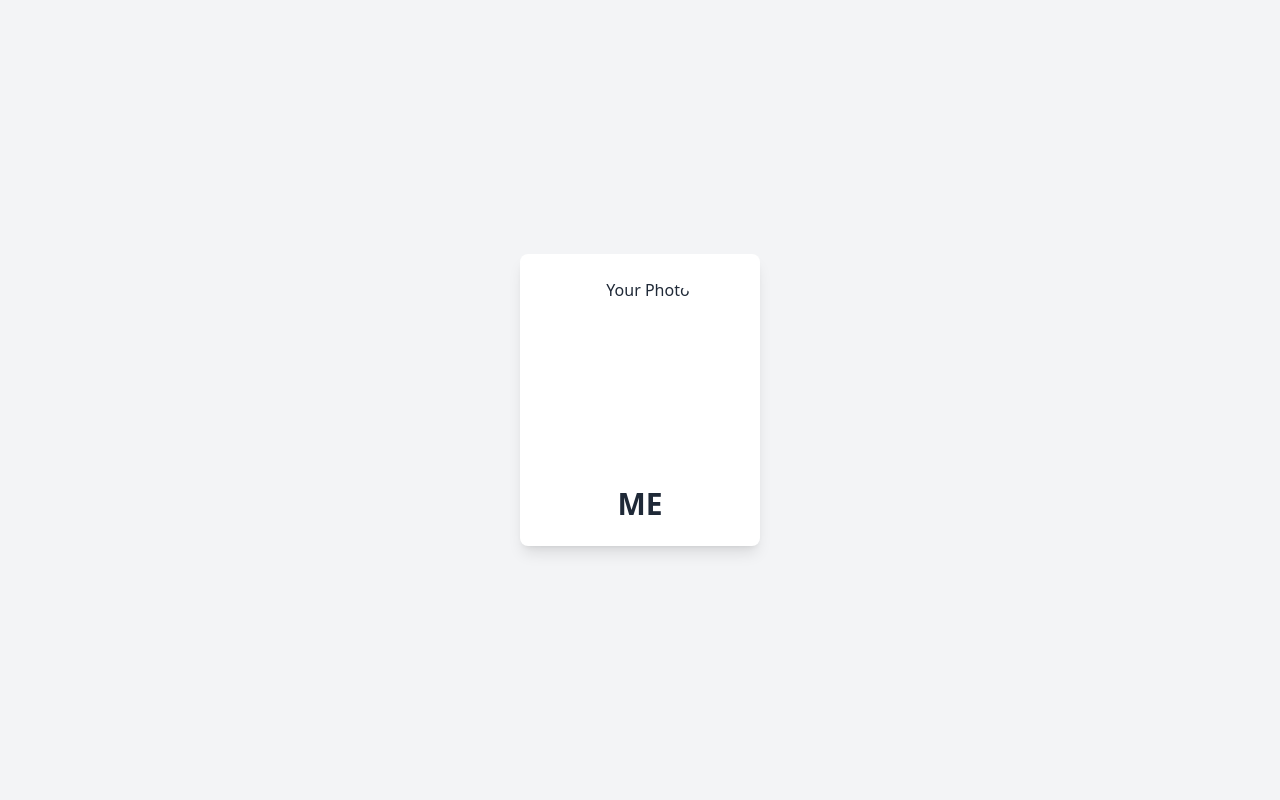
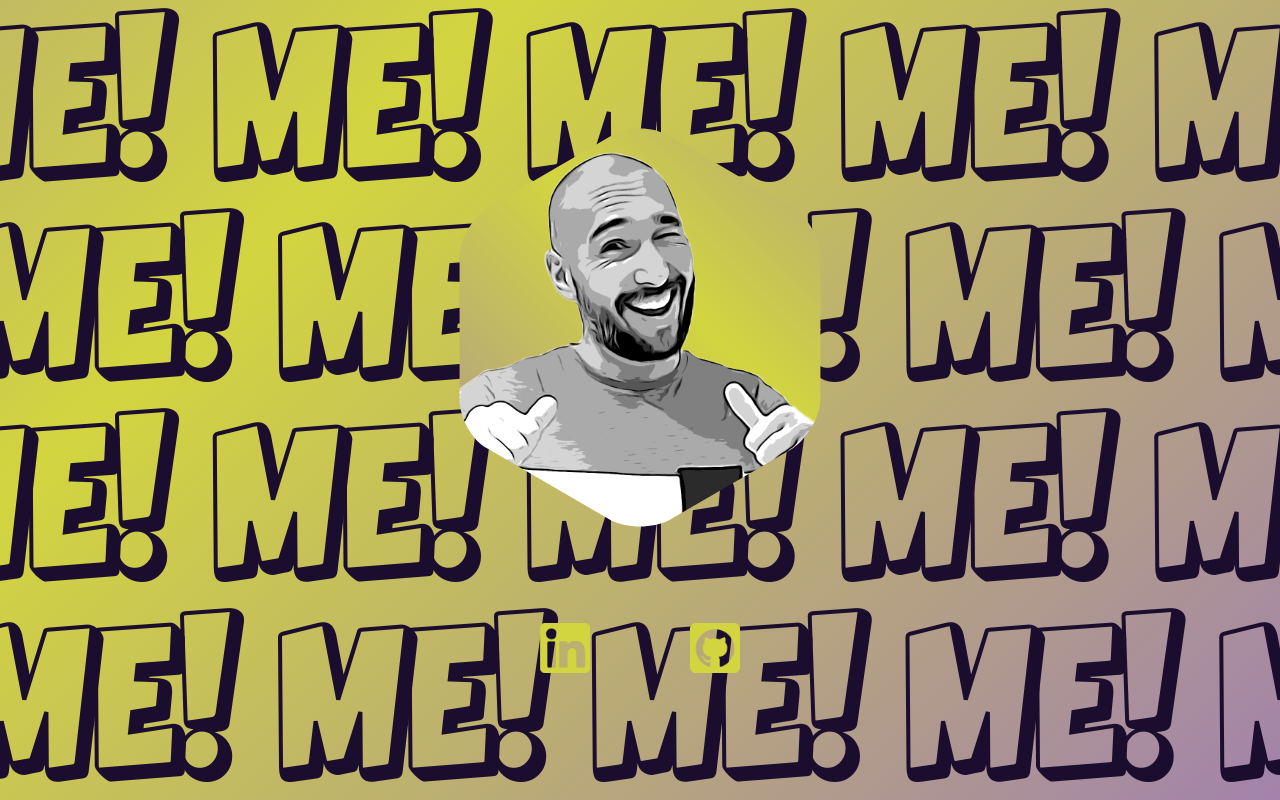
Before and after one commit to Sanchodelniglo/me, a plain HTML site: page index.html in a window 1280 px wide. Drawn offline with nearby package versions, Linux system fonts and the light colour scheme.

Commit message:
Me page done

```diff
--- a/index.html
+++ b/index.html
@@ -1,20 +1,52 @@
 <!DOCTYPE html>
 <html lang="en">
-<head>
-  <meta charset="UTF-8">
-  <meta name="viewport" content="width=device-width, initial-scale=1.0">
-  <link href="https://cdn.jsdelivr.net/npm/daisyui@4.12.10/dist/full.min.css" rel="stylesheet" type="text/css" />
-  <title>Landing Page</title>
-</head>
-<body class="bg-gray-100 flex items-center justify-center h-screen">
+  <head>
+    <meta charset="UTF-8">
+    <meta name="viewport" content="width=device-width, initial-scale=1.0">
 
-  <div class="max-w-md bg-white rounded-lg shadow-lg p-6 space-y-4 text-center">
+    <!-- Include Tailwind CSS -->
+    <link href="https://cdn.jsdelivr.net/npm/daisyui@4.12.10/dist/full.min.css" rel="stylesheet" type="text/css" />
+    <script src="https://cdn.tailwindcss.com"></script>
+    <link href="style.css" rel="stylesheet">
 
-    <img src="your-photo.jpg" alt="Your Photo" class="rounded-full w-48 h-48 mx-auto" />
+    <title>Me! - Romain Grossard</title>
+  </head>
+  <body
+    class="h-screen relative">
+    <div class="scrolling-text-wrapper" style="top: 0;">
+      <div class="scrolling-text scroll-right-to-left">
+        ME! ME! ME! ME! ME! ME! ME! ME! ME! ME! ME! ME! ME!
+      </div>
+    </div>
+    <div class="scrolling-text-wrapper" style="top: 25vh;">
+      <div class="scrolling-text scroll-left-to-right">
+        ME! ME! ME! ME! ME! ME! ME! ME! ME! ME! ME! ME! ME!
+      </div>
+    </div>
+    <div class="scrolling-text-wrapper" style="top: 50vh;">
+      <div class="scrolling-text scroll-right-to-left">
+        ME! ME! ME! ME! ME! ME! ME! ME! ME! ME! ME! ME! ME!
+      </div>
+    </div>
+    <div class="scrolling-text-wrapper" style="top: 75vh;">
+      <div class="scrolling-text scroll-left-to-right">
+        ME! ME! ME! ME! ME! ME! ME! ME! ME! ME! ME! ME! ME!
+      </div>
+    </div>
+    <div class="centered-text flex flex-col">
+      <div class="image-wrapper mask mask-hexagon">
+        <img class="" src="me.png" alt="Me" width="400"/>
+      </div>
+      <br>
+      <div class="flex items-center justify-evenly">
+        <a href="https://www.linkedin.com/in/romain-g-4a45a0165/" target="_blank">
+          <img src="linkedin.png" alt="linkedin" width="50">
+        </a>
+        <a href="https://github.com/Sanchodelniglo" target="_blank">
+          <img src="github.png" alt="github" width="50">
+        </a>
+      </div>
+    </div>
 
-    <h1 class="text-3xl font-bold text-gray-800">ME</h1>
-
-  </div>
-  <script src="https://cdn.tailwindcss.com"></script>
-</body>
+  </body>
 </html>
--- /dev/null
+++ b/style.css
@@ -0,0 +1,107 @@
+@font-face {
+  font-family: 'Doctor Glitch';
+  src: url('./Doctor-Glitch.otf') format('opentype');
+  font-family: 'Komigo';
+  src: url('./Komigo3D-Regular.ttf') format('truetype');
+}
+
+body {
+  background: linear-gradient(-45deg, #7e43ff, #d2d53f, #7e43ff, #d2d53f);
+  background-size: 400% 400%;
+  animation: gradientAnimation 10s ease infinite;
+}
+
+@keyframes gradientAnimation {
+  0% {
+    background-position: 0% 50%;
+  }
+
+  50% {
+    background-position: 100% 50%;
+  }
+
+  100% {
+    background-position: 0% 50%;
+  }
+}
+
+.scrolling-text-wrapper {
+  position: absolute;
+  width: 100%;
+  height: 25vh;
+  /* Adjusted to make sure text fits within the height */
+  overflow: hidden;
+  white-space: nowrap;
+}
+
+.scrolling-text {
+  font-family: 'Komigo', sans-serif;
+  color: rgb(27, 13, 46);
+  display: inline-block;
+  font-size: 25vh;
+  font-weight: normal;
+  line-height: 1;
+  white-space: nowrap;
+  animation: colorAnimation 5s linear infinite;
+}
+
+.scroll-right-to-left {
+  animation: scroll-right-to-left 200s linear infinite;
+  /* Adjust speed */
+}
+
+.scroll-left-to-right {
+  animation: scroll-left-to-right 200s linear infinite;
+  /* Adjust speed */
+}
+
+/* Centered text style */
+.centered-text {
+  position: fixed;
+  top: 50%;
+  left: 50%;
+  transform: translate(-50%, -50%);
+  font-size: 8vh;
+  /* Adjusted font size for "HIRE ME!" */
+  color: white;
+  /* Text color */
+  text-shadow: 2px 2px 4px rgba(0, 0, 0, 0.5);
+  /* Text shadow */
+  z-index: 10;
+  /* Ensure on top of scrolling text */
+}
+
+.image-wrapper {
+  background: linear-gradient(45deg, #7e43ff, #d2d53f, #7e43ff, #d2d53f);
+  background-size: 400% 400%;
+  animation: gradientAnimation 5s ease infinite;
+}
+
+/* Scrolling animation */
+@keyframes scroll-right-to-left {
+  0% {
+    transform: translateX(0%);
+  }
+
+  50% {
+    transform: translateX(-50%);
+  }
+
+  100% {
+    transform: translateX(0%);
+  }
+}
+
+@keyframes scroll-left-to-right {
+  0% {
+    transform: translateX(-50%);
+  }
+
+  50% {
+    transform: translateX(0%);
+  }
+
+  100% {
+    transform: translateX(-50%);
+  }
+}
```
Also changed, not shown: Doctor-Glitch.otf (added), Komigo3D-Regular.ttf (added), github.png (added), linkedin.png (added), me.png (added).
